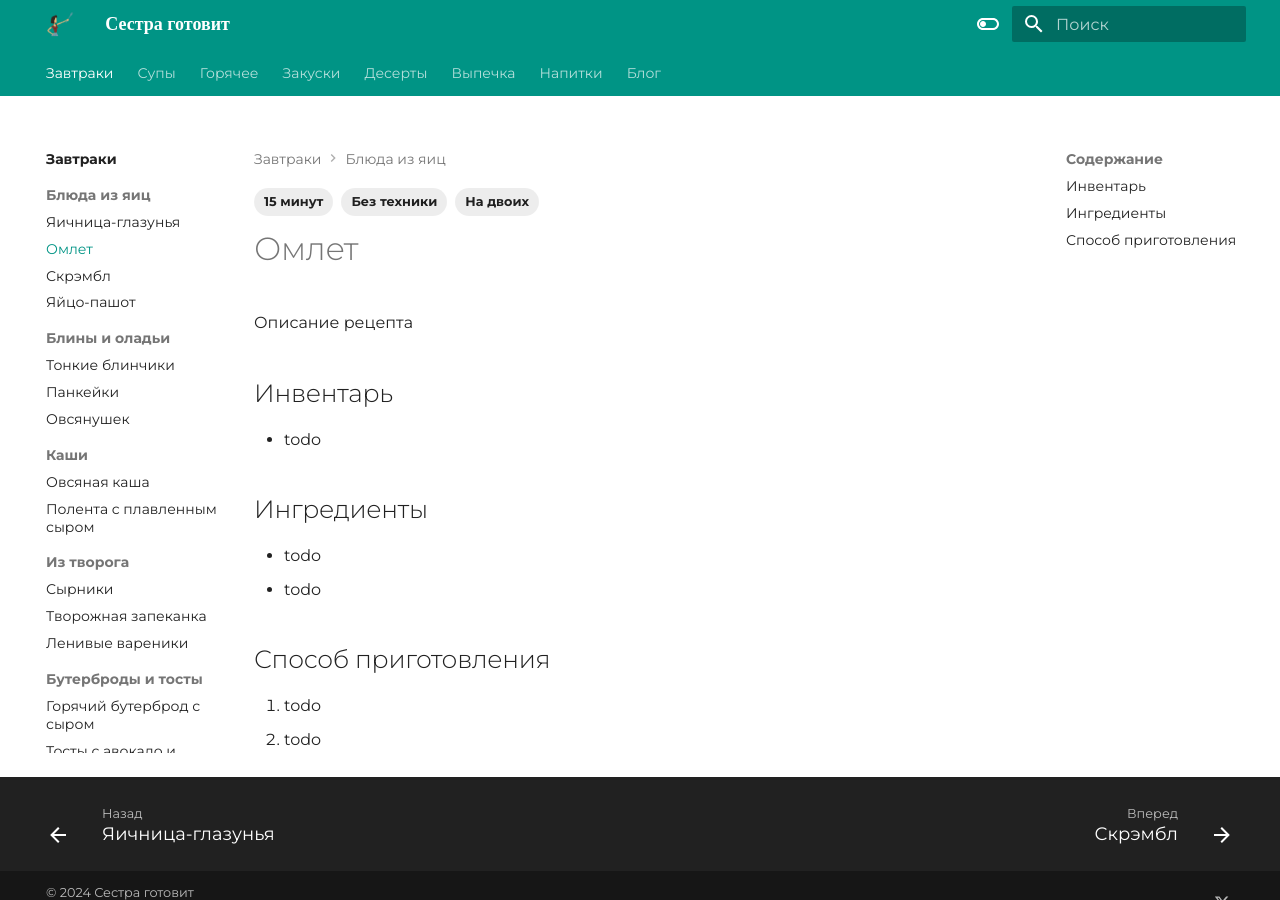
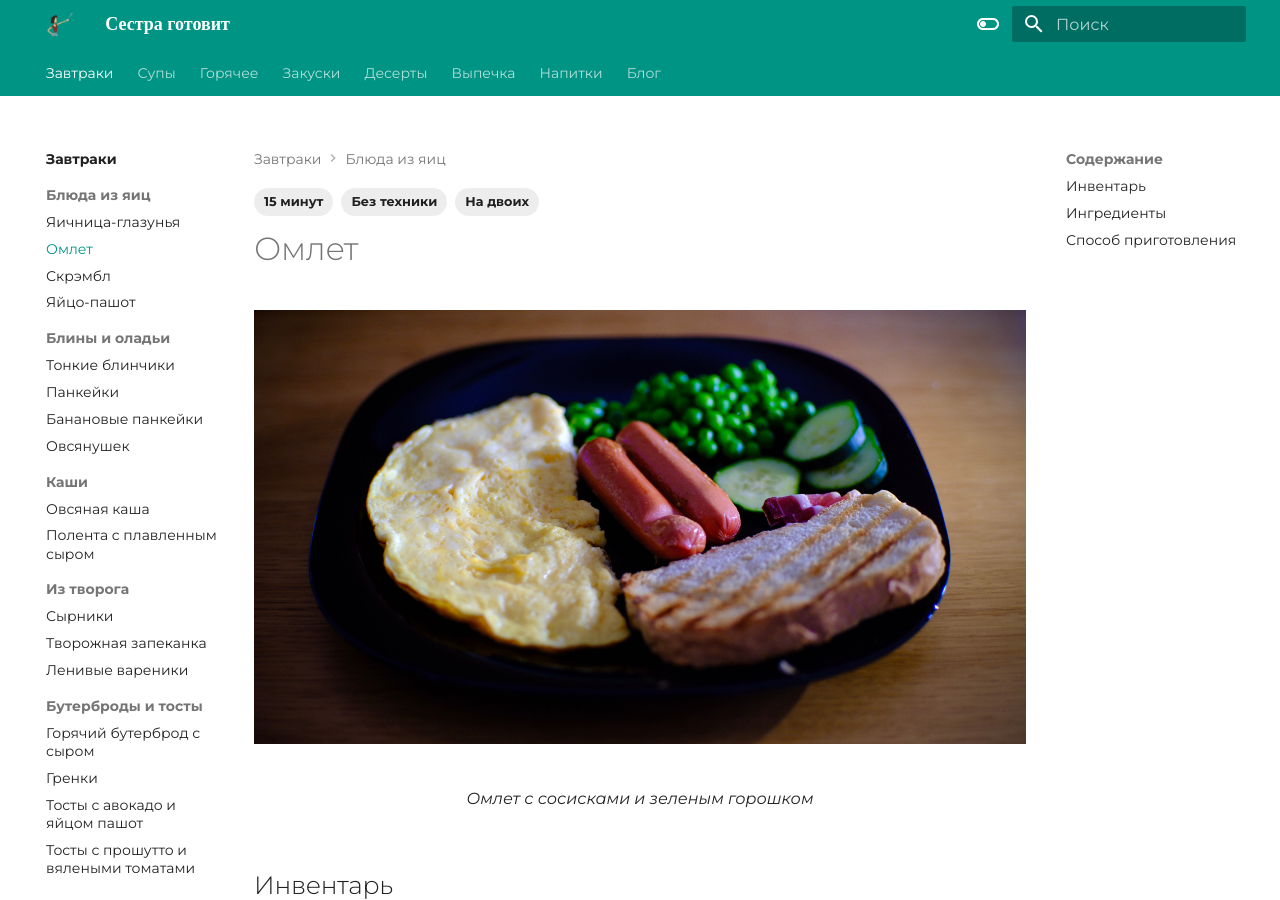
Before and after one commit to natakazakova/sister-cooking, an MkDocs documentation site: the page built from docs/breakfast/omelet.md, in a window 1280 px wide and 900 px high. Built offline with MkDocs 1.6.1 and Material for MkDocs 9.7.7, drawn with Linux system fonts in a browser that asks for light colours.

Commit message:
add images

```diff
--- a/docs/breakfast/omelet.md
+++ b/docs/breakfast/omelet.md
@@ -7,7 +7,10 @@ description:
 ---
 # Омлет
 
-Описание рецепта
+<figure markdown="span">
+  ![Омлет с сосисками и зеленым горошком](images/omelet.jpg)
+  <figcaption>Омлет с сосисками и зеленым горошком</figcaption>
+</figure>
 
 ## Инвентарь
 
--- a/mkdocs.yml
+++ b/mkdocs.yml
@@ -112,6 +112,7 @@ nav:
     - Блины и оладьи:
       - breakfast/creppe.md
       - breakfast/pancakes.md
+      - breakfast/banana-pancakes.md
       - breakfast/ovsyanushek.md
     - Каши:
       - breakfast/oat-porridge.md
@@ -122,6 +123,7 @@ nav:
       - breakfast/lenivye-vareniki.md
     - Бутерброды и тосты:
       - breakfast/cheese-toast.md
+      - breakfast/grenki.md
       - breakfast/toast-with-avocado-and-pashot.md
       - breakfast/toast-with-proshutto-and-dried-tomatos.md
   - Супы:
```
Also changed, not shown: docs/breakfast/banana-pancakes.md (added, +31 -0 lines), docs/breakfast/grenki.md (added, +31 -0 lines), docs/breakfast/images/banana-pancake.jpg (added), docs/breakfast/images/omelet.jpg (added), 1 other file.
